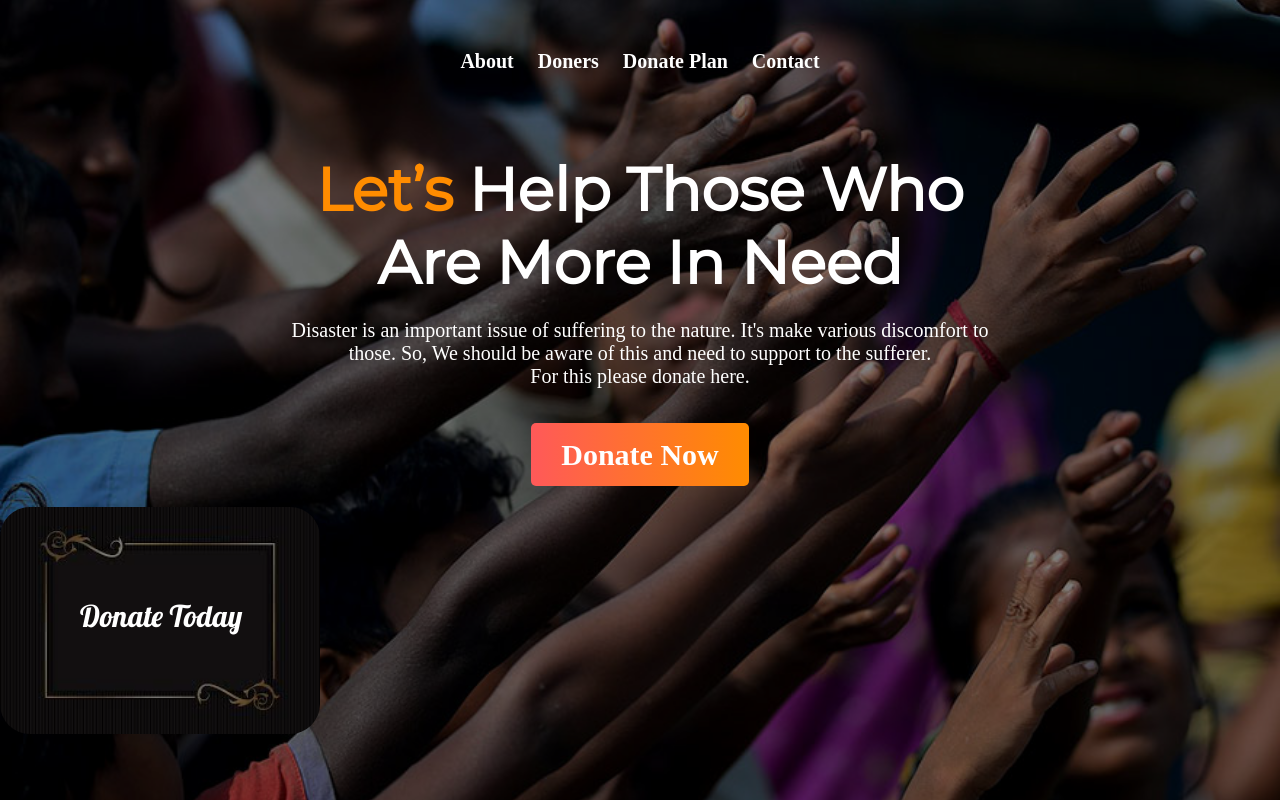
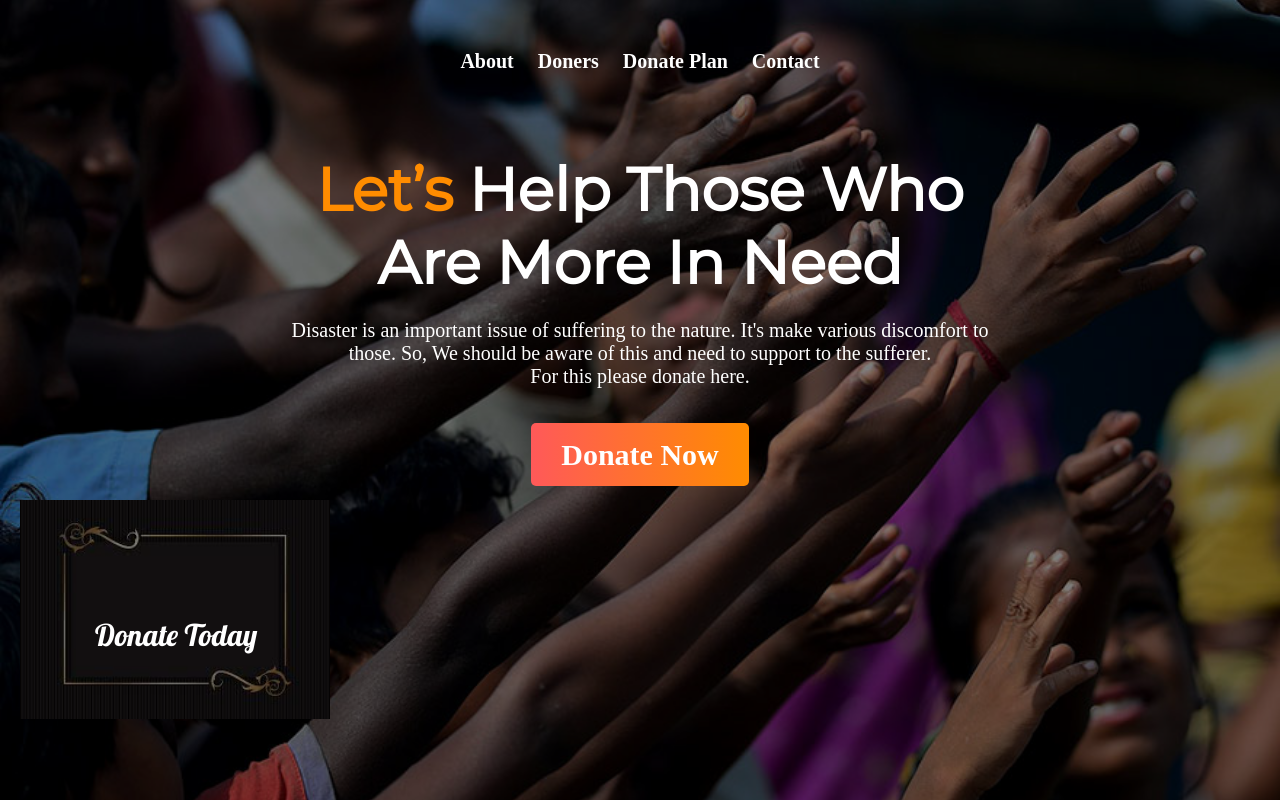
Before and after one commit to smahaduzzaman/donate-today-assignment-01, a plain HTML site: page index.html in a window 1280 px wide. Shown: the top 802 px of the page. Drawn offline with Linux system fonts and the light colour scheme.

Commit message:
Tenth Commit For Update Donate Today Template

```diff
--- a/style.css
+++ b/style.css
@@ -147,12 +147,12 @@ header:after {
 }
 
 .header-logo a img {
-    width: 25%;
-    height: auto;
+    width: 330px;
+    display: inline;
+    margin-top: 3.5vh;
+    z-index: -1;
     position: relative;
-    margin-top: 35px;
-    border-radius: 30px;
-    z-index: -1;
+    padding-left: 20px;
 }
 
 .header-logo h1 {
@@ -160,9 +160,9 @@ header:after {
     display: inline;
     font-size: 30px;
     font-weight: 500;
-    margin-top: 125px;
+    margin-top: 18vh;
     position: absolute;
-    margin-left: -240px;
+    margin-left: -235px;
     z-index: 1;
 }
 
```
